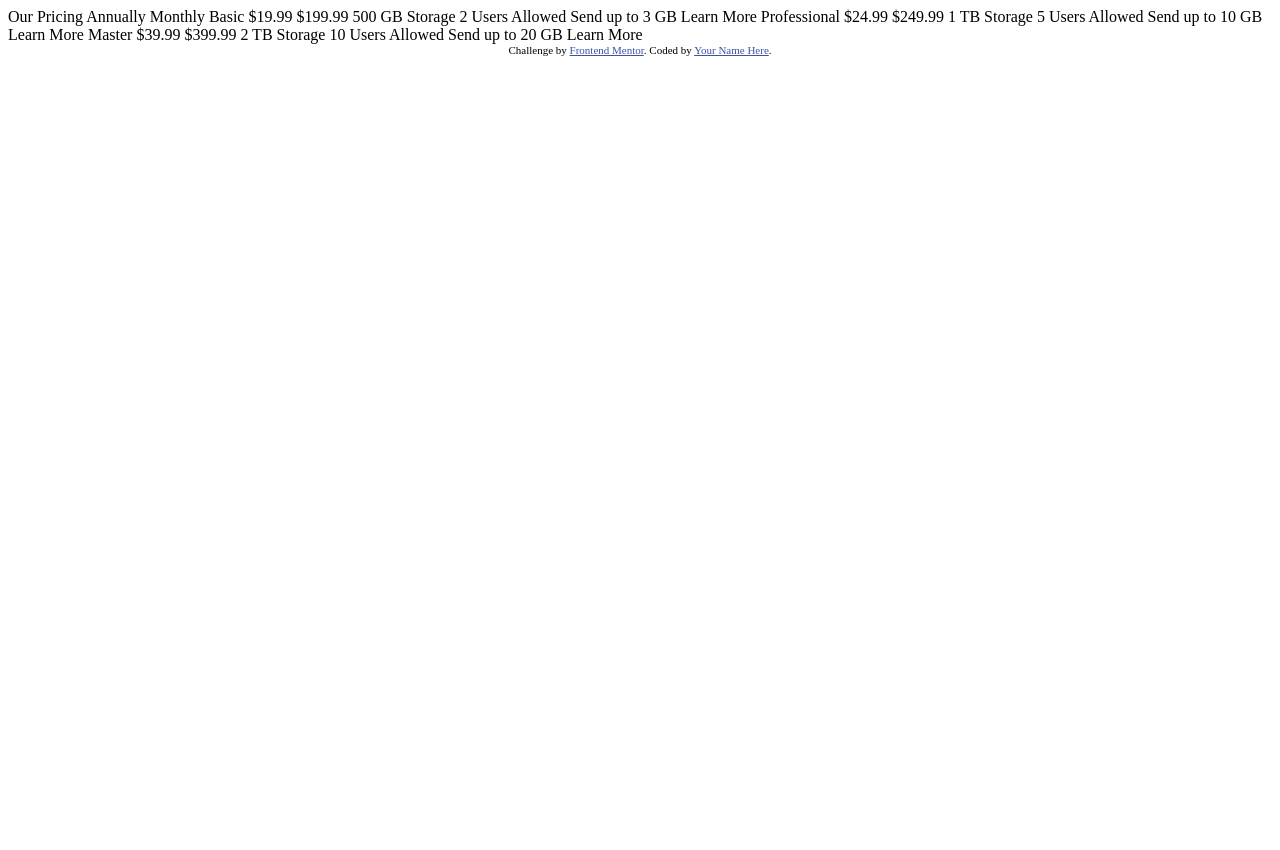
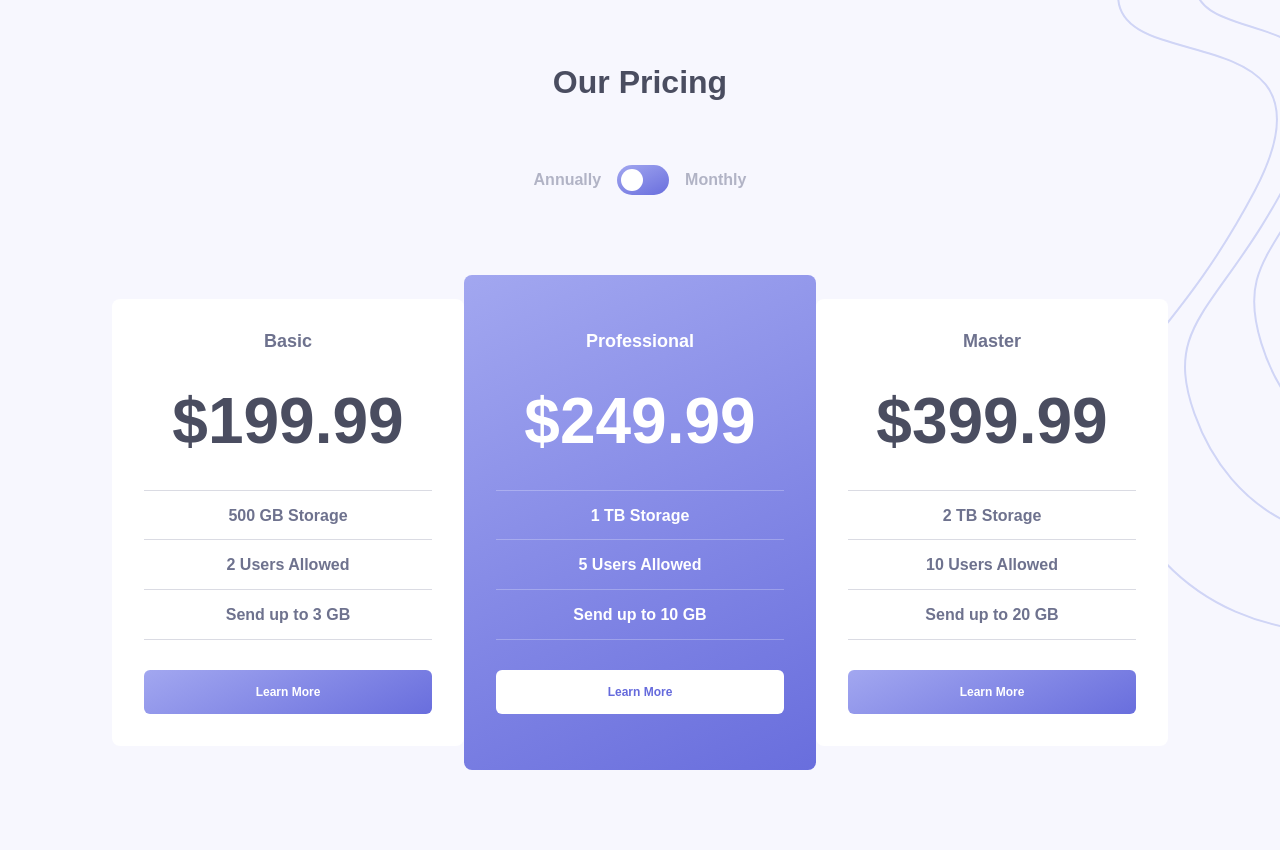
Before and after one commit to fischer-c187/Pricing-component-with-toggle, a plain HTML site: page index.html in a window 1280 px wide. Before the commit the page ends 800 px from the top, so only its background shows below. Drawn offline with Linux system fonts and the light colour scheme.

Commit message:
projet terminer

```diff
--- a/index.html
+++ b/index.html
@@ -5,48 +5,51 @@
   <meta name="viewport" content="width=device-width, initial-scale=1.0"> <!-- displays site properly based on user's device -->
 
   <link rel="icon" type="image/png" sizes="32x32" href="./images/favicon-32x32.png">
-
+  <link rel="stylesheet" href="./css/main.css">
   <title>Frontend Mentor | [Challenge Name Here]</title>
 
-  <!-- Feel free to remove these styles or customise in your own stylesheet 👍 -->
-  <style>
-    .attribution { font-size: 11px; text-align: center; }
-    .attribution a { color: hsl(228, 45%, 44%); }
-  </style>
 </head>
 <body>
-
-  Our Pricing
-  Annually
-  Monthly
-
-  Basic
-  &dollar;19.99
-  &dollar;199.99
-  500 GB Storage
-  2 Users Allowed
-  Send up to 3 GB
-  Learn More
-
-  Professional
-  &dollar;24.99
-  &dollar;249.99
-  1 TB Storage
-  5 Users Allowed
-  Send up to 10 GB
-  Learn More
-
-  Master
-  &dollar;39.99
-  &dollar;399.99
-  2 TB Storage
-  10 Users Allowed
-  Send up to 20 GB
-  Learn More
-
-  <div class="attribution">
-    Challenge by <a href="https://www.frontendmentor.io?ref=challenge" target="_blank">Frontend Mentor</a>.
-    Coded by <a href="#">Your Name Here</a>.
-  </div>
+  <main class="main">
+    <input type="checkbox" class="checkbox-plan" id="type_price">
+    <div class="head">
+      <h1 class="head__title">Our Pricing</h1>
+      <div class="selector">
+        <span class="selector__duration">Annually</span>
+        <label for="type_price" class="selector__toggle"><span class="visually-hidden">Label for the input</span></label>
+        <!-- <input type="checkbox" class="selector__toggle" id="type_price"> -->
+        <span class="selector__duration">Monthly</span>
+      </div>
+    </div>
+    <div class="plan">
+      <article class="card">
+        <h2 class="card__title">Basic</h2>
+        <p class="card__price monthly-price">&dollar;19.99</p>
+        <p class="card__price annually-price">&dollar;199.99</p>
+        <p class="card__spec">500 GB Storage</p>
+        <p class="card__spec">2 Users Allowed</p>
+        <p class="card__spec">Send up to 3 GB</p>
+        <button type="button" class="card__btn button">Learn More</button>
+      </article>
+      <article class="card card--invert">
+        <h2 class="card__title">Professional</h2>
+        <p class="card__price monthly-price">&dollar;24.99</p>
+        <p class="card__price annually-price">&dollar;249.99</p>
+        <p class="card__spec">1 TB Storage</p>
+        <p class="card__spec">5 Users Allowed</p>
+        <p class="card__spec">Send up to 10 GB</p>
+        <button type="button" class="card__btn button button--invert">Learn More</button>
+      </article>
+      <article class="card">
+        <h2 class="card__title">Master</h2>
+        <p class="card__price monthly-price">&dollar;39.99</p>
+        <p class="card__price annually-price">&dollar;399.99</p>
+        <p class="card__spec">2 TB Storage</p>
+        <p class="card__spec">10 Users Allowed</p>
+        <p class="card__spec">Send up to 20 GB</p>
+        <button type="button" class="card__btn button">Learn More</button>
+      </article>
+    </div>
+  </main>
 </body>
 </html>
--- a/scss/abstracts/_mixins.scss
+++ b/scss/abstracts/_mixins.scss
@@ -0,0 +1,5 @@
+@mixin desktop {
+  @media screen and (min-width: map-get($breakpoints, desktop)) {
+    @content
+  }
+}
--- a/scss/abstracts/_variables.scss
+++ b/scss/abstracts/_variables.scss
@@ -0,0 +1,16 @@
+// color
+$font-color: #4A4D60;
+$font-secondary-color: #fff;
+$blue-gradient: linear-gradient(155deg, rgba(162,167,240,1) 0%, rgba(105,110,221,1) 100%);
+$background-color: #F7F7FE;
+$font-card-secondary-color: #6E728E;
+$button-invert-color: #6D72DE;
+
+// Font
+$base-font-size: 16px;
+$text-font-stack: 'Montserrat', sans-serif;
+
+//media queries
+$breakpoints: (
+  desktop: 1050px
+);
--- /dev/null
+++ b/scss/base/_base.scss
@@ -0,0 +1,16 @@
+html, body{
+  height: 100%;
+}
+
+body {
+  background: $background-color url('/images/bg-top.svg') no-repeat top -25px right -200px;
+}
+
+.main {
+  height: 100%;
+  display: flex;
+  flex-direction: column;
+  align-items: center;
+
+  padding-top: 4em;
+}
--- a/scss/base/_typography.scss
+++ b/scss/base/_typography.scss
@@ -0,0 +1,6 @@
+html {
+  font-size: $base-font-size;
+  font-family: $text-font-stack;
+  color: $font-color;
+  font-weight: 700;
+}
--- /dev/null
+++ b/scss/components/_button.scss
@@ -0,0 +1,25 @@
+.button {
+  background: $blue-gradient;
+  color: white;
+  font-size: 0.75rem;
+  width: 100%;
+  height: 44px;
+  border-radius: 6px;
+
+  &:hover {
+    background: white;
+    color: $button-invert-color;
+    border: 1px solid $button-invert-color;
+  }
+
+  &--invert {
+    color: darken($button-invert-color, 2%);
+    background: white;
+
+    &:hover {
+      background: rgba(#fff, 0);
+      color: $font-secondary-color;
+      border: 1px solid $font-secondary-color;
+    }
+  }
+}
--- /dev/null
+++ b/scss/components/_checkbox.scss
@@ -0,0 +1,44 @@
+.selector__toggle {
+  display: block;
+  position: relative;
+  width: 52px;
+  height: 30px;
+  background: $blue-gradient;
+  border-radius: 1em;
+
+  &::after {
+    content: '';
+    display: block;
+    width: 22px;
+    height: 22px;
+    background-color: white;
+    border-radius: 50%;
+    position: absolute;
+    top: 50%; left: 4px; right: 0;
+    transform: translate(0, -50%);
+    transition: all 500ms;
+  }
+
+}
+
+.checkbox-plan {
+  display: none;
+
+  &:checked {
+    // style of our toggle in main page
+    & ~ .head .selector__toggle::after {
+      transform: translate(100%, -50%);
+    }
+  }
+
+}
+
+// display the annually price if our checkbox is checked
+.checkbox-plan:checked ~ .plan .monthly-price {
+  display: block;
+}
+
+// display the monthly price if our checkbox is not checked
+.checkbox-plan:not(:checked) ~ .plan .annually-price {
+  display: block;
+}
--- /dev/null
+++ b/scss/components/_plan-card.scss
@@ -0,0 +1,47 @@
+.card {
+  width: 352px;
+  background-color: #fff;
+  border-radius: 0.5em;
+  padding: 2em;
+
+  &__title {
+    font-size: 1.125em;
+    color: $font-card-secondary-color;
+  }
+  &__price {
+    display: none;
+    font-size: 4em;
+    margin: 0.500em 0;
+  }
+
+  &__spec {
+    height: 50px;
+    line-height: 50px;
+    color: $font-card-secondary-color;
+    border-bottom: 1px solid rgba($font-card-secondary-color, 0.25);
+
+    &:nth-of-type(3){
+      border-top: 1px solid rgba($font-card-secondary-color, 0.25);
+    }
+  }
+
+  &__btn {
+    margin-top: 2.5em;
+  }
+
+  &--invert {
+    background: $blue-gradient;
+    color: white;
+
+    .card__title, .card__spec{
+      color: $font-secondary-color;
+      border-color: rgba($font-secondary-color, 0.25);
+    }
+
+    @include desktop {
+      padding: 3.5em 2em;
+    }
+  }
+
+
+}
--- /dev/null
+++ b/scss/components/_type-plan.scss
@@ -0,0 +1,19 @@
+.head {
+  &__title {
+    font-size: 2rem;
+    margin-bottom: 2em;
+    text-align: center;
+  }
+}
+
+.selector {
+  display: flex;
+  justify-content: center;
+  align-items: center;
+  gap: 1em;
+  color: $font-card-secondary-color;
+
+  &__duration {
+    opacity: 0.5;
+  }
+}
--- /dev/null
+++ b/scss/layout/_accessibility.scss
@@ -0,0 +1,13 @@
+.visually-hidden {
+  border: 0;
+  padding: 0;
+  margin: 0;
+  position: absolute !important;
+  height: 1px;
+  width: 1px;
+  overflow: hidden;
+  clip: rect(1px 1px 1px 1px); /* IE6, IE7 - a 0 height clip, off to the bottom right of the visible 1px box */
+  clip: rect(1px, 1px, 1px, 1px); /*maybe deprecated but we need to support legacy browsers */
+  clip-path: inset(50%); /*modern browsers, clip-path works inwards from each corner*/
+  white-space: nowrap; /* added line to stop words getting smushed together (as they go onto seperate lines and some screen readers do not understand line feeds as a space */
+}
--- /dev/null
+++ b/scss/layout/_plan.scss
@@ -0,0 +1,12 @@
+.plan {
+  padding: 5em 0;
+  text-align: center;
+  display: flex;
+  flex-direction: column;
+  gap: 2em 0;
+
+  @include desktop {
+    flex-direction: row;
+    align-items: center;
+  }
+}
--- a/scss/main.scss
+++ b/scss/main.scss
@@ -0,0 +1,20 @@
+@import
+  './abstracts/variables',
+  './abstracts/functions',
+  './abstracts/mixins';
+
+@import
+  './base/reset',
+  './base/base',
+  './base/fonts',
+  './base/typography';
+
+@import
+  './layout/plan',
+  './layout/accessibility';
+
+@import
+  './components/checkbox',
+  './components/type-plan',
+  './components/button',
+  './components/plan-card';
```
Also changed, not shown: package.json (deleted, +0 -15 lines), .eslintrc.json (deleted), css/main.css (added), scss/base/_fonts.scss (added), 4 other files.
